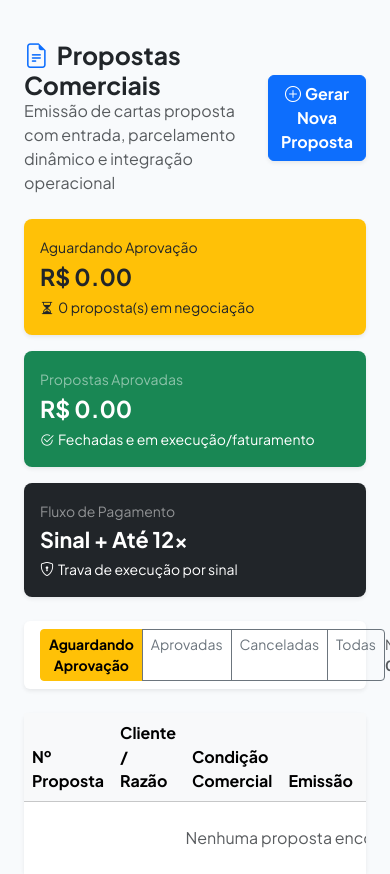
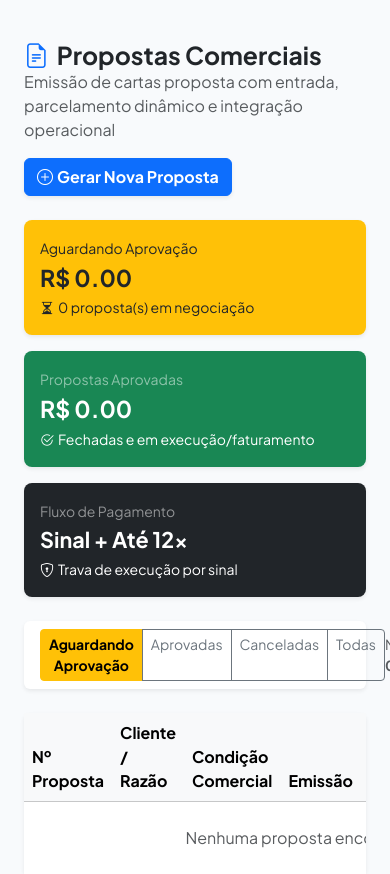
Before and after one commit to triviumerp/trivium-erp, a Flask app: page /propostas in a window 390 px wide; the page is wider, and only the part inside the window is pictured. Shown: the part 70-944 px from the top of that part. Run offline with Flask 3, Linux system fonts and the light colour scheme; a user stored in the database is signed in; tables that the repository leaves empty hold one stand-in row (values such as "Sample post").

Commit message:
Update propostas.html

```diff
--- a/templates/propostas.html
+++ b/templates/propostas.html
@@ -1,13 +1,13 @@
 {% extends 'base.html' %}
 
 {% block content %}
-<div class="d-flex justify-content-between align-items-center mb-4">
+<div class="d-flex flex-column flex-md-row justify-content-between align-items-start align-items-md-center mb-4 gap-3">
     <div>
         <h2 class="fw-bold text-dark mb-0"><i class="bi bi-file-earmark-text text-primary me-2"></i>Propostas Comerciais</h2>
         <p class="text-muted mb-0">Emissão de cartas proposta com entrada, parcelamento dinâmico e integração operacional</p>
     </div>
     <div>
-        <button class="btn btn-primary fw-bold shadow-sm" data-bs-toggle="modal" data-bs-target="#modalNovaProposta">
+        <button class="btn btn-primary fw-bold shadow-sm text-nowrap" data-bs-toggle="modal" data-bs-target="#modalNovaProposta">
             <i class="bi bi-plus-circle me-1"></i>Gerar Nova Proposta
         </button>
     </div>
@@ -15,8 +15,8 @@
 
 <!-- CARDS DE MÉTRICAS COMERCIAIS -->
 <div class="row g-3 mb-4">
-    <div class="col-md-4">
-        <div class="card border-0 shadow-sm p-3 bg-warning text-dark rounded-3">
+    <div class="col-12 col-md-4">
+        <div class="card border-0 shadow-sm p-3 bg-warning text-dark rounded-3 h-100">
             <div class="card-body p-0">
                 <span class="small text-dark-50">Aguardando Aprovação</span>
                 <h3 class="fw-bold my-1">R$ {{ "%.2f"|format(total_aguardando) }}</h3>
@@ -24,8 +24,8 @@
             </div>
         </div>
     </div>
-    <div class="col-md-4">
-        <div class="card border-0 shadow-sm p-3 bg-success text-white rounded-3">
+    <div class="col-12 col-md-4">
+        <div class="card border-0 shadow-sm p-3 bg-success text-white rounded-3 h-100">
             <div class="card-body p-0">
                 <span class="small text-white-50">Propostas Aprovadas</span>
                 <h3 class="fw-bold my-1">R$ {{ "%.2f"|format(total_aprovadas) }}</h3>
@@ -33,8 +33,8 @@
             </div>
         </div>
     </div>
-    <div class="col-md-4">
-        <div class="card border-0 shadow-sm p-3 bg-dark text-white rounded-3">
+    <div class="col-12 col-md-4">
+        <div class="card border-0 shadow-sm p-3 bg-dark text-white rounded-3 h-100">
             <div class="card-body p-0">
                 <span class="small text-white-50">Fluxo de Pagamento</span>
                 <h4 class="fw-bold my-1">Sinal + Até 12x</h4>
```
